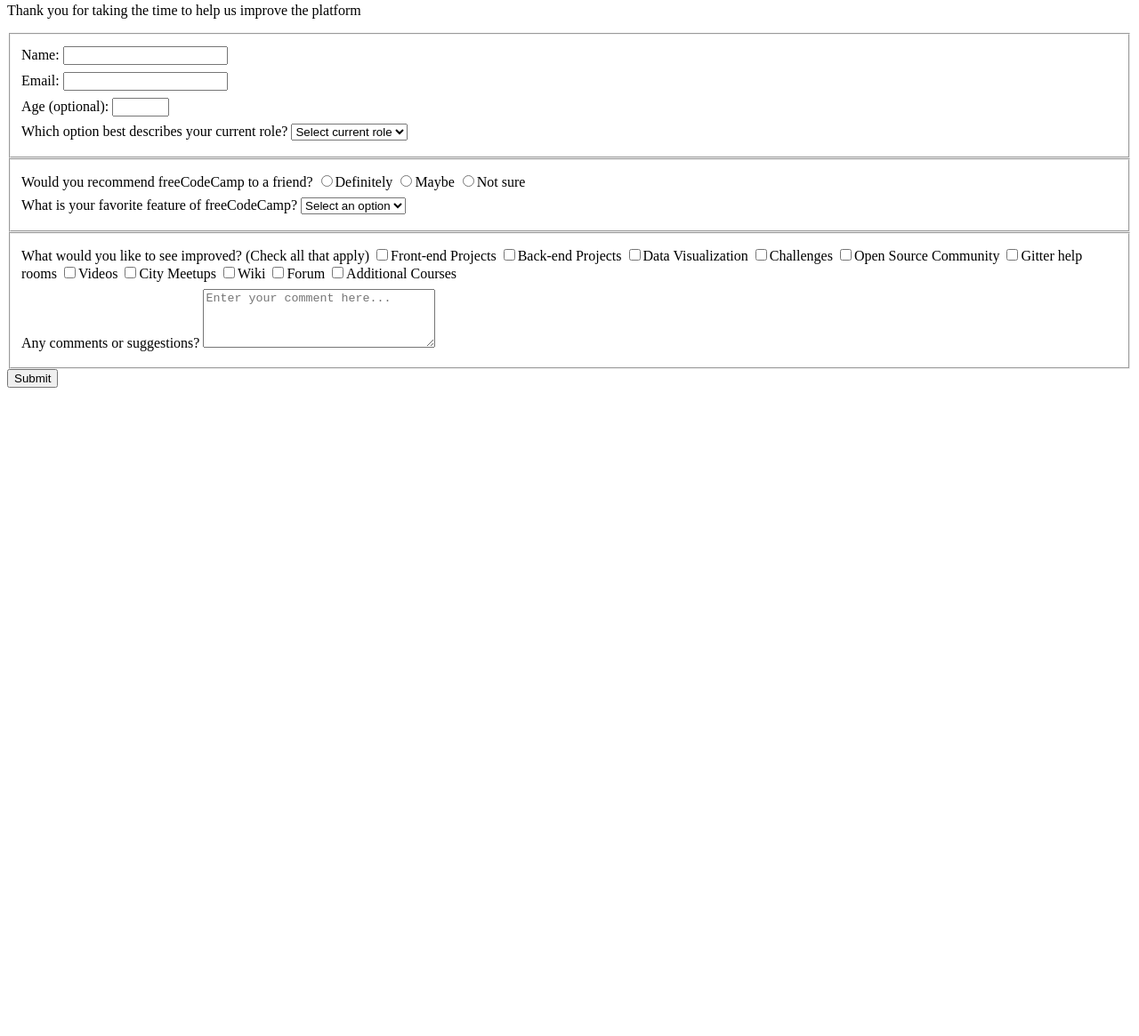
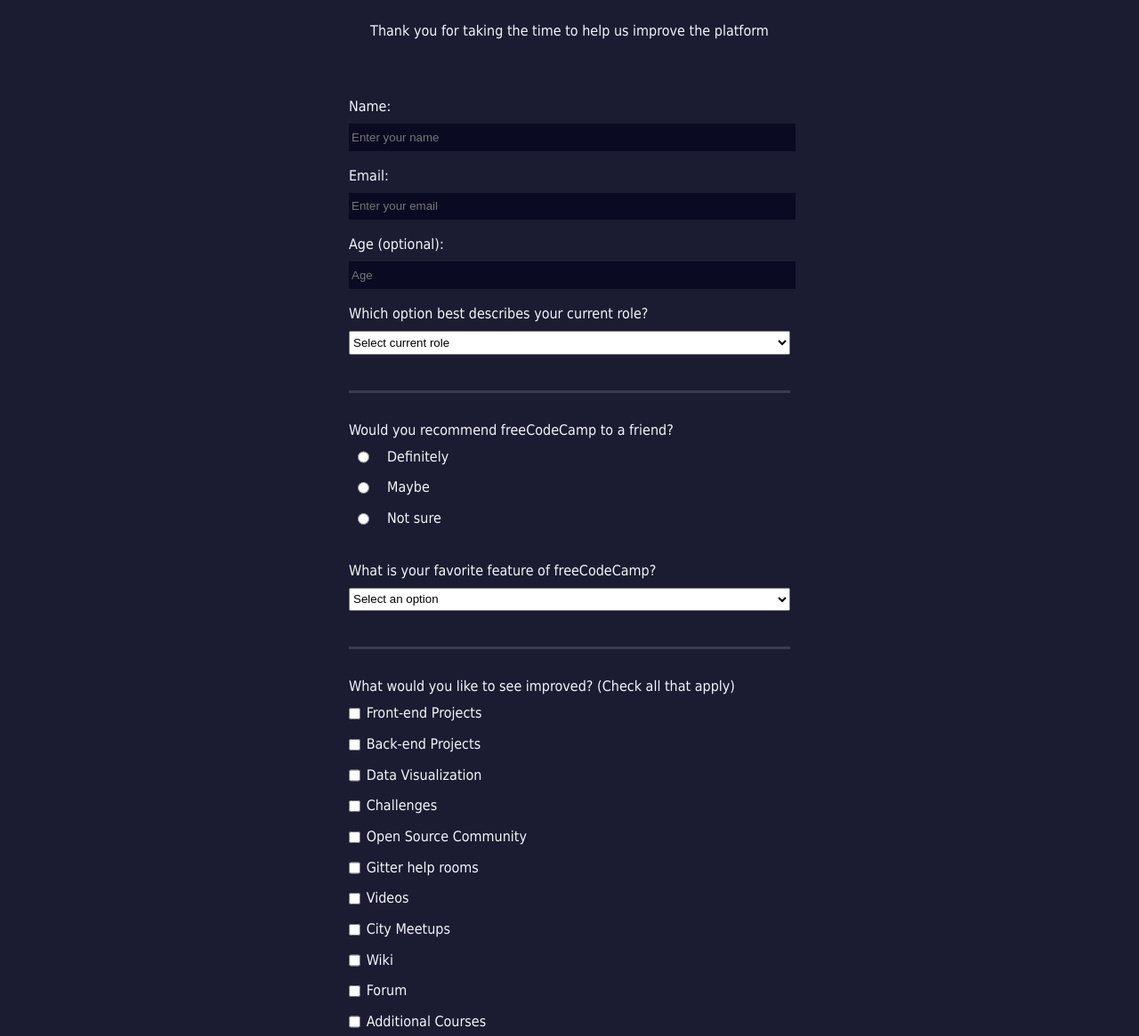
Before and after one commit to NachoPomares/SurveyForm, a plain HTML site: page Index.html in a window 1280 px wide. Shown: the part 77-1242 px from the top of the page at 89% size. Before the commit the page ends 800 px from the top, so only its background shows below. Drawn offline with Linux system fonts and the light colour scheme.

Commit message:
Added css design and design changes in the html

```diff
--- a/Index.html
+++ b/Index.html
@@ -6,16 +6,16 @@
     <link rel="stylesheet" href="Styles.css" />
   </head>
   <body>
-    <h1>Survey Form</h1>
-    <p>Thank you for taking the time to help us improve the platform</p>
-    <form method="post" action=''>
+    <h1 id="tittle">Survey Form</h1>
+    <p id="description">Thank you for taking the time to help us improve the platform</p>
+    <form id="survey-form" method="post" action=''>
         <fieldset>
-           <label for="name">Name: <input id="name" name="name" type="text" required></label>
-           <label for="email">Email: <input id="email" name="email" type="email" required></label>
-           <label for="age">Age (optional): <input id="age" name="age" type="number" min="13" max="120" ></label>
+           <label for="name" id="name-label" >Name: <input id="name" name="name" type="text" placeholder="Enter your name" required></label>
+           <label for="email" id="email-label">Email: <input id="email" name="email" type="email" placeholder="Enter your email" required></label>
+           <label for="number" id="number-label">Age (optional): <input id="number" name="number" placeholder="Age" type="number" min="13" max="120" ></label>
            <label for="role">Which option best describes your current role?
-            <select id="role" name="role">
-                <option value="">Select current role</option>
+            <select id="role" name="role" required>
+                <option value="" selected disabled>Select current role</option>
                 <option value="1">Student</option>
                 <option value="2">Full time job</option>
                 <option value="3">Full time learner</option>
@@ -25,14 +25,20 @@
            </label>
         </fieldset>
         <fieldset>
-            <label for="recommend">Would you recommend freeCodeCamp to a friend?
-                <input id="definitely" name="bottom" type="radio" class="inline">Definitely
+            Would you recommend freeCodeCamp to a friend?
+            <label for="definitely">
+                <input id="definitely" name="bottom" type="radio" class="inline" required>Definitely
+            </label>
+            <label for="maybe">
                 <input id="maybe" name="bottom" type="radio" class="inline">Maybe
+            </label>
+            <label for="not-sure">
                 <input id="not-sure" name="bottom" type="radio" class="inline">Not sure
             </label>
+            <br>
             <label for="feature">What is your favorite feature of freeCodeCamp?
-                <select id="feature" name="feature">
-                    <option value="">Select an option</option>
+                <select id="feature" name="feature" required>
+                    <option value="" selected disabled>Select an option</option>
                     <option value="1">Challenges</option>
                     <option value="2">Projects</option>
                     <option value="3">Community</option>
@@ -41,19 +47,41 @@
                </label>
         </fieldset>
         <fieldset>
-            <label for="improve">What would you like to see improved? (Check all that apply)
+            What would you like to see improved? (Check all that apply)
+            <label for="front">
                 <input id="front" name="front" type="checkbox" class="inline">Front-end Projects
+            </label>
+            <label for="back">
                 <input id="back" name="back" type="checkbox" class="inline">Back-end Projects
-                <input id="front" name="front" type="checkbox" class="inline">Data Visualization
-                <input id="front" name="front" type="checkbox" class="inline">Challenges
-                <input id="front" name="front" type="checkbox" class="inline">Open Source Community
-                <input id="front" name="front" type="checkbox" class="inline">Gitter help rooms
-                <input id="front" name="front" type="checkbox" class="inline">Videos
-                <input id="front" name="front" type="checkbox" class="inline">City Meetups
-                <input id="front" name="front" type="checkbox" class="inline">Wiki
-                <input id="front" name="front" type="checkbox" class="inline">Forum
-                <input id="front" name="front" type="checkbox" class="inline">Additional Courses
             </label>
+            <label for="visualization">
+                <input id="visualization" name="visualization" type="checkbox" class="inline">Data Visualization
+            </label>
+            <label for="challenges">
+                <input id="challenges" name="challenges" type="checkbox" class="inline">Challenges
+            </label>
+            <label for="open-source">
+                <input id="open-source" name="open-source" type="checkbox" class="inline">Open Source Community
+            </label>
+            <label for="gitter">
+                <input id="gitter" name="gitter" type="checkbox" class="inline">Gitter help rooms
+            </label>
+            <label for="videos">
+                <input id="videos" name="videos" type="checkbox" class="inline">Videos
+            </label>
+            <label for="meetups">
+                <input id="meetups" name="meetups" type="checkbox" class="inline">City Meetups
+            </label>
+            <label for="wiki">
+                <input id="wiki" name="wiki" type="checkbox" class="inline">Wiki
+            </label>
+            <label for="forum">
+                <input id="forum" name="forum" type="checkbox" class="inline">Forum
+            </label>
+            <label for="courses">
+                <input id="courses" name="courses" type="checkbox" class="inline">Additional Courses
+            </label>
+            <br>
             <label for="comment">
                 Any comments or suggestions?
                 <textarea id="comment" name="comment" rows="4" cols="30" placeholder="Enter your comment here..."></textarea>
--- a/Styles.css
+++ b/Styles.css
@@ -1,4 +1,87 @@
-label {
+body {
+    width: 100%;
+    height: 100vh;
+    margin: 0;
+    background-color: #1b1b32;
+    color: #f5f6f7;
+    font-family: Tahoma;
+    font-size: 16px;
+  }
+
+  h1, p {
+    margin: 1em auto;
+    text-align: center;
+  }
+
+  form {
+    width: 60vw;
+    max-width: 500px;
+    min-width: 300px;
+    margin: 0 auto;
+    padding-bottom: 2em;
+  }
+
+  fieldset {
+    border: none;
+    padding: 2rem 0;
+    border-bottom: 3px solid #3b3b4f;
+  }
+
+  fieldset:last-of-type {
+    border-bottom: none;
+  }
+
+  label {
     display: block;
     margin: 0.5rem 0;
   }
+
+  input, textarea, select {
+    margin: 10px 0 0 0;
+    width: 100%;
+    min-height: 2em;
+  }
+
+  input, textarea {
+    background-color: #0a0a23;
+    border: 1px solid #0a0a23;
+    color: #ffffff;
+  }
+
+  .inline {
+    width: unset;
+    margin: 0 0.5em 0 0;
+    vertical-align: middle;
+  }
+
+  input[type="submit"] {
+    display: block;
+    width: 60%;
+    margin: 1em auto;
+    height: 2em;
+    font-size: 1.1rem;
+    background-color: #3b3b4f;
+    border-color: white;
+    min-width: 300px;
+  }
+
+  input[type="file"] {
+    padding: 1px 2px;
+  }
+
+  a{
+    color: #dfdfe2;
+  }
+
+  input[type="radio"]{
+    margin: 0 20px 0 10px;
+  }
+  label[for="name"]{
+    padding: 10px 0 10px 0;
+  }
+  label[for="email"]{
+    padding: 0px 0 10px 0;
+  }
+  label[for="number"]{
+    padding: 0px 0 10px 0;
+  }
```
